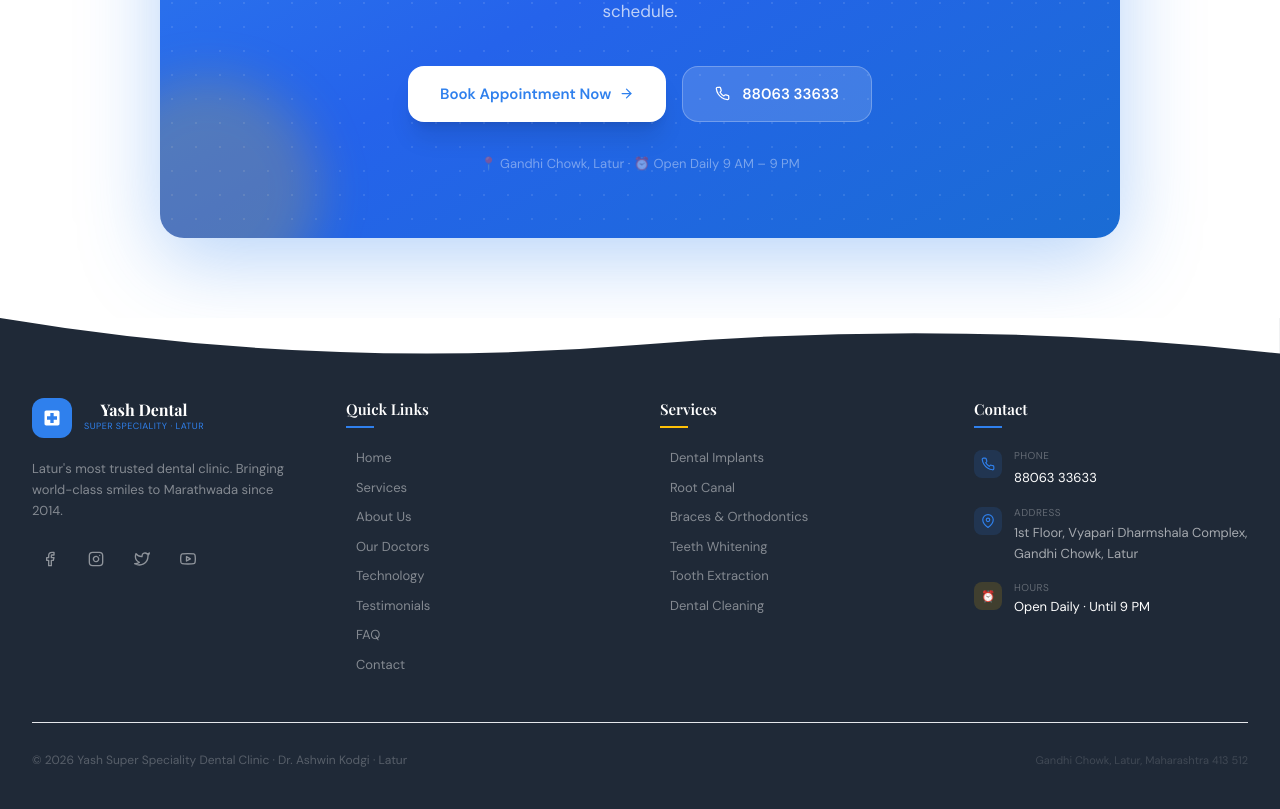
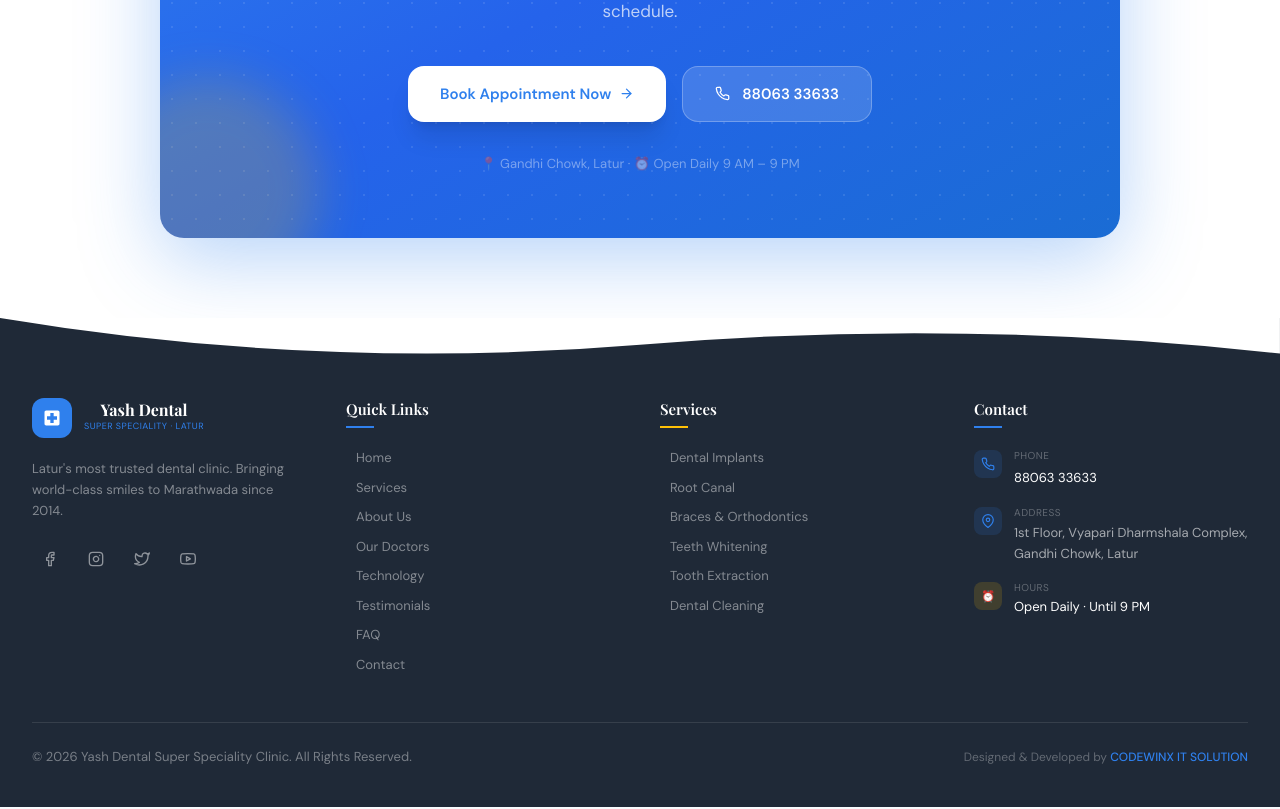
Before and after one commit to rautaditya/kdc, a Next.js app in the folder dental-clinic/: page / in a window 1280 px wide. Shown: the part 10566-11375 px from the top of the page. Built offline with nearby package versions, Linux system fonts and the light colour scheme; a web font is replaced by a local one.

Commit message:
changes in footer ( copyright )
by palak jaiswal

```diff
--- a/dental-clinic/components/Footer.jsx
+++ b/dental-clinic/components/Footer.jsx
@@ -273,10 +273,17 @@
           </div>
         </div>
 
-        <div className="border-t border-white/8 pt-7 flex flex-col sm:flex-row items-center justify-between gap-3">
-          <p className="text-white/25 text-[12px]">© {new Date().getFullYear()} Yash Super Speciality Dental Clinic · Dr. Ashwin Kodgi · Latur</p>
-          <p className="text-white/15 text-[11px]">Gandhi Chowk, Latur, Maharashtra 413 512</p>
-        </div>
+        <div className="border-t border-white/10 pt-6 flex flex-col md:flex-row items-center justify-between gap-4">
+
+  <p className="text-white/40 text-[13px] text-center md:text-left">
+    © {new Date().getFullYear()} Yash Dental Super Speciality Clinic. All Rights Reserved.
+  </p>
+
+  <p className="text-white/30 text-[12px] text-center md:text-right">
+    Designed & Developed by <span className="text-primary font-medium">CODEWINX IT SOLUTION</span>
+  </p>
+
+</div>
       </div>
     </footer>
   );
```
